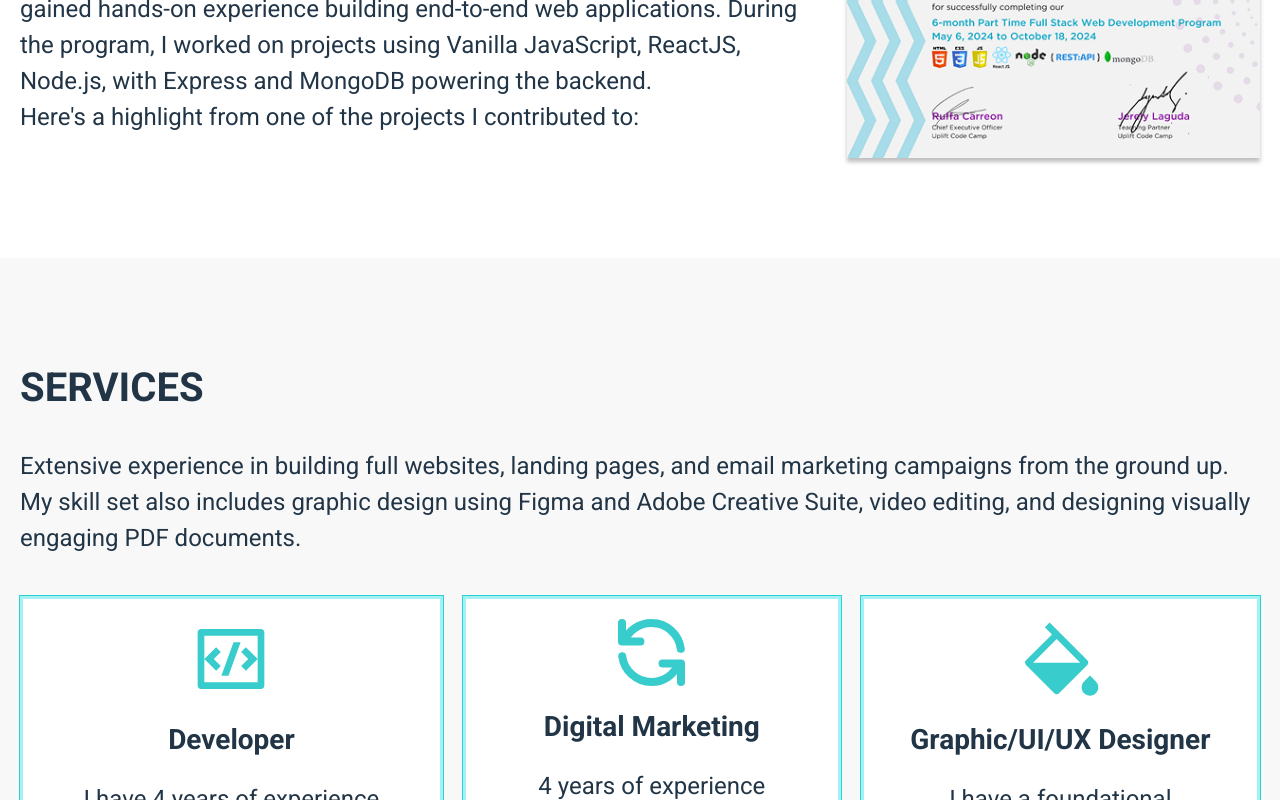
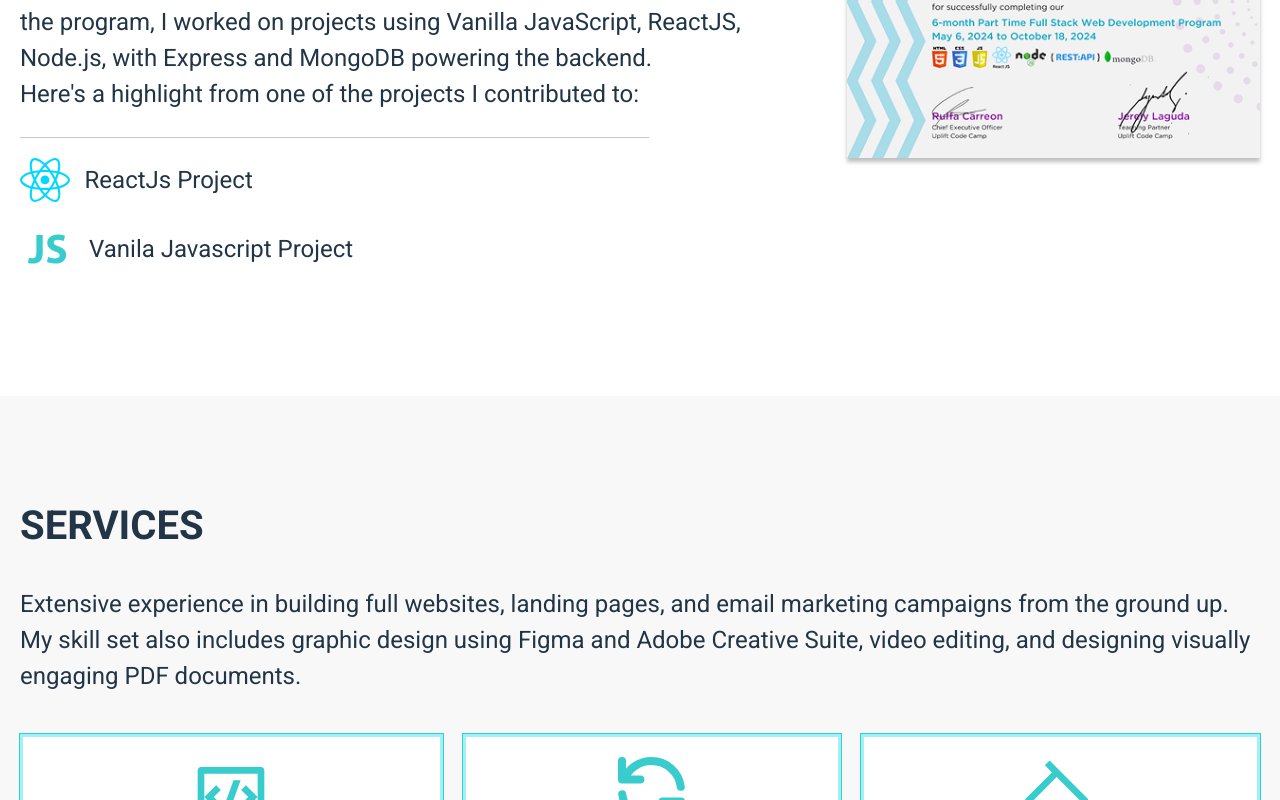
Before and after one commit to marvinalivio/reactJSmarvin, a React (Vite) app: page / in a window 1280 px wide. Shown: the part 1060-1860 px from the top of the page. Built offline with nearby package versions, Linux system fonts and the light colour scheme; no server answers.

Commit message:
updated 429

```diff
--- a/src/App.jsx
+++ b/src/App.jsx
@@ -9,7 +9,8 @@ import Header from './Components/Header'
 import { UserProvider } from './useContext/useContext'
 import { BrowserRouter as Router, Route, Routes } from "react-router-dom";
 import Footer from './Components/Footer';
-import Page from './Components/Page'
+import Page from './Components/Page';
+import BackToTopButton from './Components/backToTopButton'
 
 const App = () => {
     return (
@@ -19,6 +20,7 @@ const App = () => {
           <Routes>
             <Route path="*" element={<Page />} />
           </Routes>
+          <BackToTopButton />
           <Footer />
         </Router>
       </UserProvider>
--- a/src/Components/Page.jsx
+++ b/src/Components/Page.jsx
@@ -11,6 +11,8 @@ import uplift from '../assets/upliftCert 1.png'
 import Developer from '../assets/code-box-line.svg'
 import digi from '../assets/digi.svg'
 import graphic from '../assets/paint-fill.svg'
+import reactImg from '../assets/react.svg';
+import jsImg from '../assets/js.svg'
 
 const Page = () => {
     const {data} =  Context();
@@ -85,7 +87,16 @@ const paginatedData = dataList.slice(
             <div className='col-8 myAuto pr-10'>
             <h2>TRAINING/CERTIFICATE</h2>
             <p className='f24'>I completed a full-stack development course at Uplift Code Camp, where I gained hands-on experience building end-to-end web applications. During the program, I worked on projects using Vanilla JavaScript, ReactJS, Node.js, with Express and MongoDB powering the backend.</p>
-            <p className='f24'>Here's a highlight from one of the projects I contributed to:</p>
+            <p className='f24' style={{marginBottom:'25px'}}>Here's a highlight from one of the projects I contributed to:</p>
+            <hr style={{color:'#c9c9c9', maxWidth:'80%'}}/>
+            <div className="highLights">
+            <img src={reactImg} className='' alt='FB'/>
+            <p>ReactJs Project</p>
+            </div>
+            <div className="highLights">
+            <img src={jsImg} className='' alt='FB'/>
+            <p>Vanila Javascript Project</p>
+            </div>
 
             </div>
             <div className='col-4'>
--- /dev/null
+++ b/src/Components/backToTopButton.jsx
@@ -0,0 +1,36 @@
+// BackToTopButton.jsx
+import React, { useState, useEffect } from 'react';
+
+const BackToTopButton = () => {
+  const [isVisible, setIsVisible] = useState(false);
+
+  // Show button when page is scrolled down
+  const toggleVisibility = () => {
+    setIsVisible(window.pageYOffset > 300);
+  };
+
+  // Scroll to top smoothly
+  const scrollToTop = () => {
+    window.scrollTo({
+      top: 0,
+      behavior: 'smooth',
+    });
+  };
+
+  useEffect(() => {
+    window.addEventListener('scroll', toggleVisibility);
+    return () => window.removeEventListener('scroll', toggleVisibility);
+  }, []);
+
+  return (
+    isVisible && (
+      <button
+        onClick={scrollToTop} className='bactToTop'
+      >
+        ↑
+      </button>
+    )
+  );
+};
+
+export default BackToTopButton;
--- a/src/mobile.css
+++ b/src/mobile.css
@@ -53,5 +53,7 @@
     ul.expList {
       column-count: 1;
   }
-
+  img.me {
+    display: none;
+}
   }
--- a/src/myStyle.css
+++ b/src/myStyle.css
@@ -164,6 +164,21 @@ ul.ulPods li img {
     margin-bottom: 20px
 }
 
+.highLights {
+    display: flex;
+    gap: 15px;
+    align-items: center;
+    justify-content: flex-start;
+    margin-block: 20px;
+}
+.highLights img {
+    object-fit: contain;
+    width: 54px;
+}
+.highLights p {
+    width: 100%;
+}
+
 /* SKILLS */
 
 ul.skillList {
@@ -297,3 +312,23 @@ p.clickMe {
 .pagination span {
     margin-inline: 15px;
 }
+
+.bactToTop {
+        position: fixed;
+        bottom:40px;
+        right: 40px;
+        padding: 10px 20px;
+        font-size: 18px;
+        background-color: #2ad0d6;
+        color: #fff;
+        border: 0 !important;
+        border-radius: 5px;
+        cursor: pointer;
+        z-index: 1000;
+        font-weight: bold;
+        opacity: .4;
+        outline: 0 !important
+    }
+.bactToTop:hover {
+    opacity: 1
+}
```
